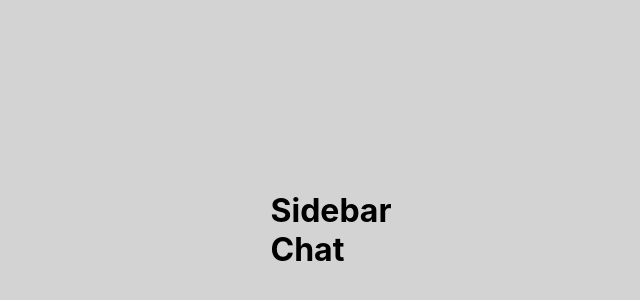
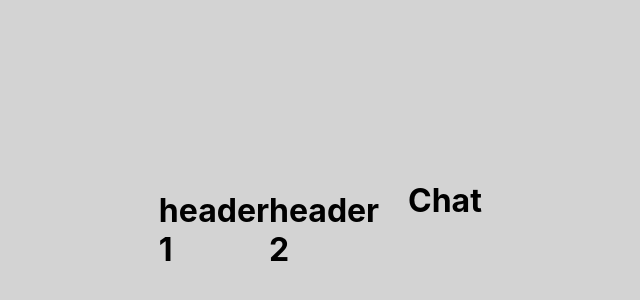
Before and after one commit to LoretaDibenedetto/whatsappClone, a React (Create React App) app: page / in a window 1280 px wide. Shown: the part 170-470 px from the top of the page, without its empty margins (309-949 px from the left). Built offline with nearby package versions, Linux system fonts and the light colour scheme.

Commit message:
add flex in sidebar

```diff
--- a/src/App.css
+++ b/src/App.css
@@ -12,5 +12,6 @@ background-color:lightgray;
 
 
 .app_body{
+display: flex;
 
 }
--- a/src/sidebar/Sidebar.css
+++ b/src/sidebar/Sidebar.css
@@ -0,0 +1,22 @@
+.sidebar{
+display: flex;
+flex-direction: column;
+flex:0.35;
+}
+.sidebar_header{
+    display: flex;
+    justify-content: space-between;
+    padding: 10px;
+    border-right: 1px solid lightgray;
+}
+
+.sidebar_header_left{
+    align-items: center;
+}
+
+.sidebar_header_right{
+    display: flex;
+    align-items: center;
+    justify-content: space-between;
+    min-width: 10vw;
+}
--- a/src/sidebar/Sidebar.js
+++ b/src/sidebar/Sidebar.js
@@ -1,12 +1,23 @@
-import React from 'react'
+import React from 'react';
+import "./Sidebar.css";
 
 function Sidebar() {
   return (
-    <div>
-        <h1>
-            Sidebar
-        </h1>
+    <div className='sidebar'>
+     <div className='sidebar_header'>
+      <div className='sidebar_header_left'>
+        <h1 > header  1</h1>
     </div>
+     <div className='sidebar_header_right'>
+       <h1 > header 2 </h1>
+
+
+
+      </div>
+     </div>
+ </div>
+
+
   )
 }
 
```
